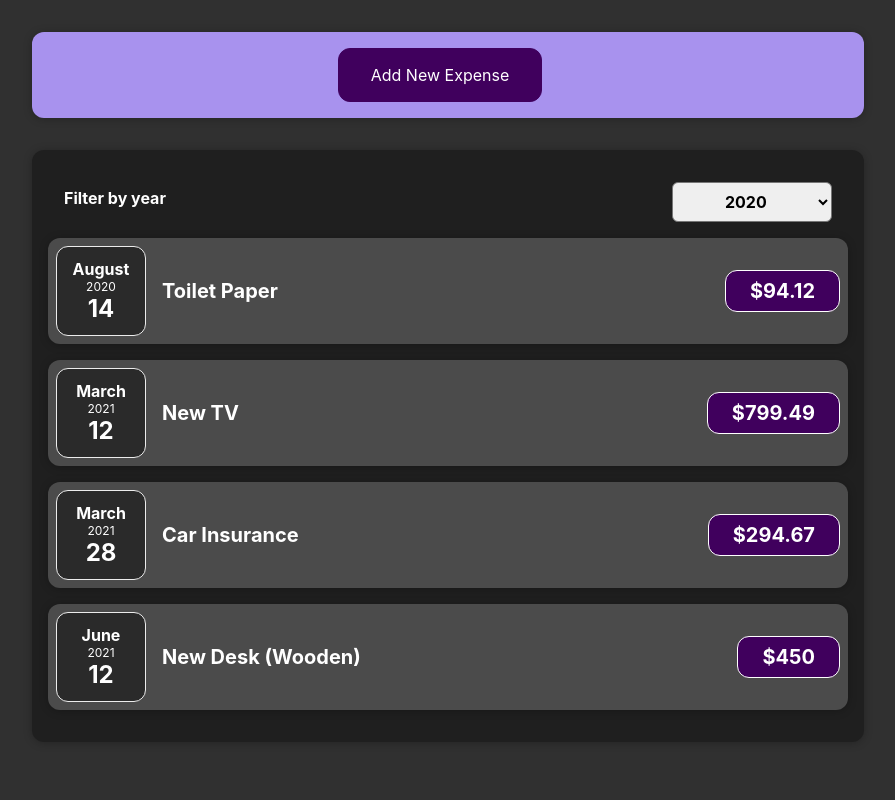
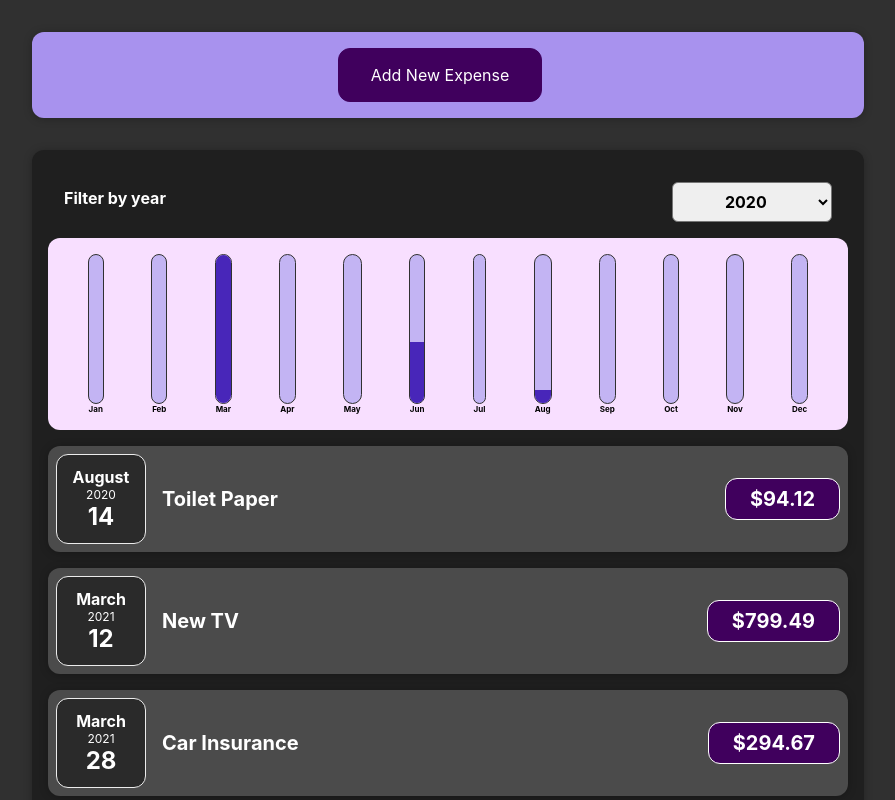
Before and after one commit to Praise25/Expense-Tracker, a React (Create React App) app: page / in a window 1280 px wide. Shown: the top 800 px of the page, without its empty margins (192-1087 px from the left). Built offline with nearby package versions, Linux system fonts and the light colour scheme.

Commit message:
completed section 5

```diff
--- /dev/null
+++ b/src/components/Chart/Chart.css
@@ -0,0 +1,9 @@
+.chart {
+  padding: 1rem;
+  border-radius: 12px;
+  background-color: #f8dfff;
+  text-align: center;
+  display: flex;
+  justify-content: space-around;
+  height: 10rem;
+}
--- /dev/null
+++ b/src/components/Chart/Chart.jsx
@@ -0,0 +1,22 @@
+import ChartBar from "./ChartBar";
+import "./Chart.css";
+
+const Chart = (props) => {
+  const dataPointValues = props.dataPoints.map((dataPoint) => dataPoint.value);
+  const totalMaximum = Math.max(...dataPointValues);
+
+  return (
+    <div className="chart">
+      {props.dataPoints.map((dataPoint) => (
+        <ChartBar
+          key={dataPoint.label}
+          value={dataPoint.value}
+          maxValue={totalMaximum}
+          label={dataPoint.label}
+        />
+      ))}
+    </div>
+  );
+};
+
+export default Chart;
--- /dev/null
+++ b/src/components/Chart/ChartBar.css
@@ -0,0 +1,30 @@
+.chart-bar {
+  height: 100%;
+  display: flex;
+  flex-direction: column;
+  align-items: center;
+}
+
+.chart-bar-inner {
+  height: 100%;
+  width: 100%;
+  border: 1px solid #313131;
+  border-radius: 12px;
+  background-color: #c3b4f3;
+  overflow: hidden;
+  display: flex;
+  flex-direction: column;
+  justify-content: flex-end;
+}
+
+.chart-bar-fill {
+  background-color: #4826b9;
+  width: 100%;
+  transition: all 0.3s ease-out;
+}
+
+.chart-bar-label {
+  font-weight: bold;
+  font-size: 0.5rem;
+  text-align: center;
+}
--- /dev/null
+++ b/src/components/Chart/ChartBar.jsx
@@ -0,0 +1,20 @@
+import "./ChartBar.css";
+
+const ChartBar = (props) => {
+  let barFillHeight = "0%";
+
+  if (props.maxValue > 0) {
+    barFillHeight = Math.round((props.value / props.maxValue) * 100) + "%";
+  }
+
+  return (
+    <div className="chart-bar">
+      <div className="chart-bar-inner">
+        <div className="chart-bar-fill" style={{ height: barFillHeight }}></div>
+      </div>
+      <div className="chart-bar-label">{props.label}</div>
+    </div>
+  );
+};
+
+export default ChartBar;
--- a/src/components/Expenses/Expenses.jsx
+++ b/src/components/Expenses/Expenses.jsx
@@ -1,5 +1,6 @@
 import ExpensesFilter from "./ExpensesFilter";
 import ExpensesList from "./ExpensesList";
+import ExpensesChart from "./ExpensesChart";
 import Card from "../UI/Card";
 import "./Expenses.css";
 import { useState } from "react";
@@ -15,6 +16,7 @@
   return (
     <Card className="expenses">
       <ExpensesFilter selected={newYear} onChangeYear={changeYearHandler} />
+      <ExpensesChart expenses={props.expenseData} />
       <ExpensesList expenseData={props.expenseData} />
     </Card>
   );
--- /dev/null
+++ b/src/components/Expenses/ExpensesChart.jsx
@@ -0,0 +1,27 @@
+import Chart from "../Chart/Chart";
+
+const ExpensesChart = (props) => {
+  const chartDataPoints = [
+    {label: "Jan", value: 0},
+    {label: "Feb", value: 0},
+    {label: "Mar", value: 0},
+    {label: "Apr", value: 0},
+    {label: "May", value: 0},
+    {label: "Jun", value: 0},
+    {label: "Jul", value: 0},
+    {label: "Aug", value: 0},
+    {label: "Sep", value: 0},
+    {label: "Oct", value: 0},
+    {label: "Nov", value: 0},
+    {label: "Dec", value: 0},
+  ]
+
+  for (const expense of props.expenses) {
+    const expenseMonth = expense.date.getMonth();
+    chartDataPoints[expenseMonth].value += expense.amount;
+  }
+
+  return <Chart dataPoints={chartDataPoints} />;
+};
+
+export default ExpensesChart;
--- a/src/components/NewExpense/ExpenseForm.jsx
+++ b/src/components/NewExpense/ExpenseForm.jsx
@@ -23,7 +23,7 @@
 
     const expenseData = {
       title: newTitle,
-      amount: newAmount,
+      amount: +newAmount,
       date: new Date(newDate),
     };
 
@@ -31,7 +31,7 @@
     setNewTitle("");
     setNewAmount("");
     setNewDate("");
-    props.onClickCancel();
+    props.onCancel();
   };
 
   return (
@@ -63,7 +63,7 @@
         </div>
       </div>
       <div className="new-expense-actions">
-        <button type="button" onClick={props.onClickCancel}>Cancel</button>
+        <button type="button" onClick={props.onCancel}>Cancel</button>
         <button type="submit">Add Expense</button>
       </div>
     </form>
--- a/src/components/NewExpense/NewExpense.jsx
+++ b/src/components/NewExpense/NewExpense.jsx
@@ -3,6 +3,7 @@
 import ExpenseForm from "./ExpenseForm";
 
 const NewExpense = (props) => {
+  const [isEditing, setIsEditing] = useState(false);
   const saveExpenseDataHandler = (enteredExpenseData) => {
     const expenseData = {
       ...enteredExpenseData,
@@ -12,25 +13,30 @@
   };
 
   const clearFormControls = () => {
-    setFormContent(
-      <button onClick={renderFormControls}>Add New Expense</button>
-    );
+    setIsEditing(false);
   };
 
   const renderFormControls = () => {
-    setFormContent(
-      <ExpenseForm
-        onSaveExpenseData={saveExpenseDataHandler}
-        onClickCancel={clearFormControls}
-      />
-    );
+    setIsEditing(true);
   };
 
-  const [formContent, setFormContent] = useState(
-    <button onClick={renderFormControls}>Add New Expense</button>
+
+  return (
+    <div className="new-expense">
+      {!isEditing && (
+        <button type="submit" onClick={renderFormControls}>
+          Add New Expense
+        </button>
+      )}
+
+      {isEditing && (
+        <ExpenseForm
+          onSaveExpenseData={saveExpenseDataHandler}
+          onCancel={clearFormControls}
+        />
+      )}
+    </div>
   );
-
-  return <div className="new-expense">{formContent}</div>;
 };
 
 export default NewExpense;
```
